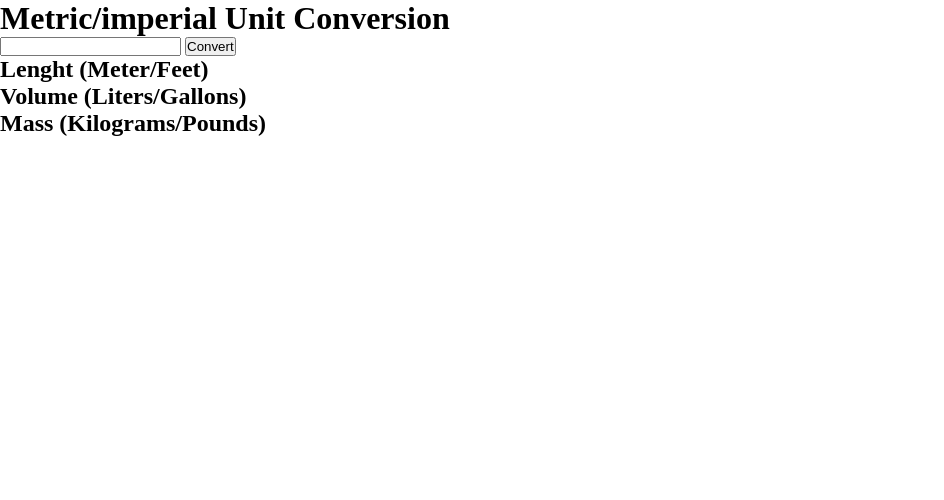
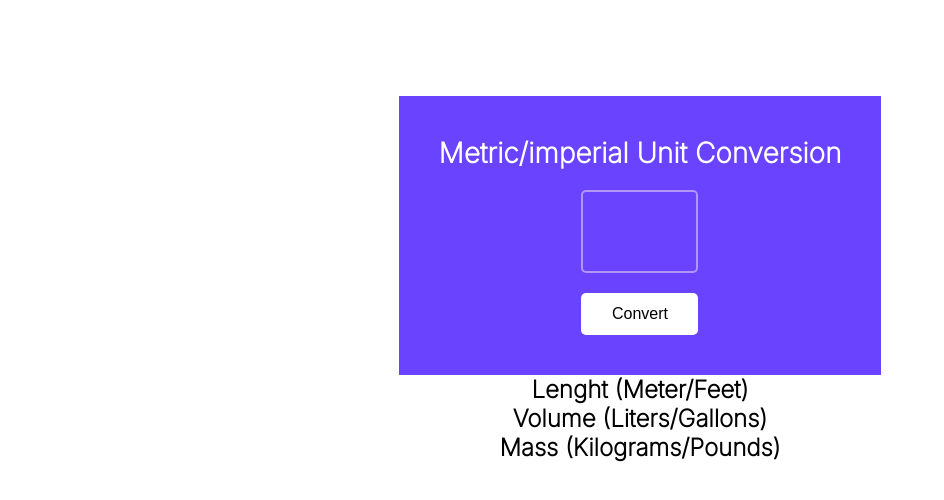
Before and after one commit to jaqubowsky/unit-converter, a plain HTML site: page index.html in a window 1280 px wide. Shown: the whole page, without its empty margins (0-944 px from the left). Drawn offline with Linux system fonts and the light colour scheme.

Commit message:
Add styling to the top section

```diff
--- a/index.html
+++ b/index.html
@@ -11,9 +11,9 @@
 		<div id="container">
 			<div id="top-section">
 				<div class="form">
-					<h1>Metric/imperial Unit Conversion</h1>
-					<form>
-						<input class="input-el" type="number" />
+					<h1 class="text">Metric/imperial Unit Conversion</h1>
+					<form class="form-el">
+						<input class="input-el text" type="number" />
 						<button class="submit-el">Convert</button>
 					</form>
 				</div>
--- a/styles.css
+++ b/styles.css
@@ -1,5 +1,74 @@
-*, *::before, *::after {
-  margin: 0;
-  padding: 0;
-  box-sizing: border-box;
+@import url("https://fonts.googleapis.com/css2?family=Inter:wght@200&display=swap");
+
+*,
+*::before,
+*::after {
+	margin: 0;
+	padding: 0;
+	box-sizing: border-box;
 }
+
+body {
+	font-family: "Inter", sans-serif;
+	text-align: center;
+}
+
+#container {
+	margin: 12vh auto;
+	display: flex;
+	flex-direction: column;
+	justify-content: center;
+	align-items: center;
+}
+
+#container #top-section {
+	background-color: #6943ff;
+}
+
+#container #top-section .text {
+	color: white;
+	font-weight: 800;
+}
+
+#container #top-section .form {
+	padding: 40px 40px 0 40px;
+}
+
+#container #top-section h1 {
+	font-size: 28px;
+}
+
+#container #top-section .form-el {
+	display: flex;
+	flex-direction: column;
+	justify-content: center;
+	align-items: center;
+	margin: 20px 0;
+}
+
+#container #top-section .input-el {
+	background-color: #6943ff;
+	border: 2px #b295ff solid;
+	border-radius: 5px;
+	width: 117px;
+	height: 83px;
+	font-size: 58px;
+	text-align: center;
+	font-weight: 800;
+}
+
+#container #top-section .input-el::-webkit-inner-spin-button {
+	-webkit-appearance: none;
+}
+
+#container #top-section .submit-el {
+	margin: 20px 0;
+	background-color: white;
+	outline: none;
+	border: none;
+	border-radius: 5px;
+	width: 117px;
+	height: 42px;
+	font-weight: 500;
+	font-size: 16px;
+}
```
